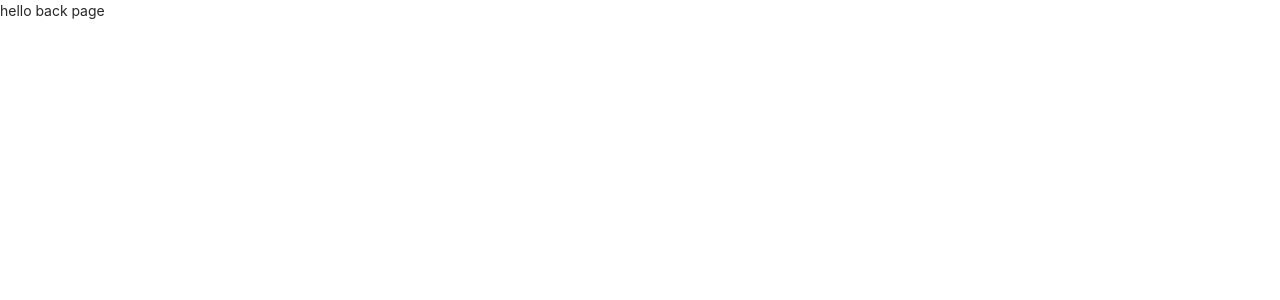
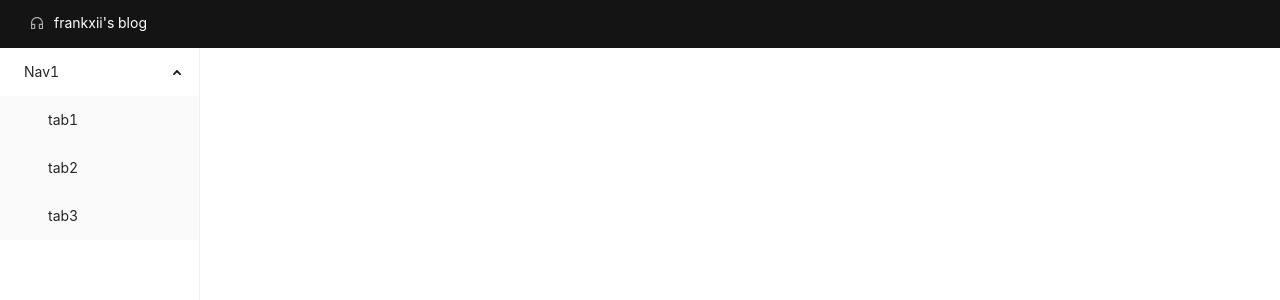
Before and after one commit to frankxii/blog-frontend, a React (Create React App) app: page /backend in a window 1280 px wide. Shown: the top 300 px of the page. Built offline with nearby package versions, Linux system fonts and the light colour scheme.

Commit message:
新增 后台导航和侧边栏

```diff
--- a/src/page/back/BackPage.tsx
+++ b/src/page/back/BackPage.tsx
@@ -1,4 +1,6 @@
 import React, {Component} from 'react'
+import Sidebar from "./Sidebar"
+import Navigator from "./Navigator"
 
 export default class BackPage extends Component<any, any> {
   componentDidMount() {
@@ -7,7 +9,10 @@ export default class BackPage extends Component<any, any> {
 
   render() {
     return (
-      <p>hello back page</p>
+      <div>
+        <Navigator/>
+        <Sidebar/>
+      </div>
     )
   }
 }
--- /dev/null
+++ b/src/page/back/Navigator.tsx
@@ -0,0 +1,21 @@
+import React, {Component} from "react"
+import {Menu, Row, Col} from "antd"
+import {CustomerServiceOutlined} from "@ant-design/icons"
+
+export default class Navigator extends Component<any, any> {
+  render() {
+    return (
+      <Menu mode="horizontal" theme="dark" style={{height: 48, backgroundColor: "#141414"}}>
+        <Row gutter={10}>
+          <Col>
+            <CustomerServiceOutlined style={{marginLeft: 30}}/>
+          </Col>
+          <Col>
+            <p style={{color: "white"}}>frankxii's blog</p>
+          </Col>
+        </Row>
+
+      </Menu>
+    )
+  }
+}
--- /dev/null
+++ b/src/page/back/Sidebar.tsx
@@ -0,0 +1,23 @@
+import React, {Component} from 'react'
+import {Menu} from "antd"
+
+const {SubMenu} = Menu
+
+export default class Sidebar extends Component<any, any> {
+  render() {
+    return (
+      <Menu
+        style={{width: 200, height: "100vh"}}
+        defaultOpenKeys={["sub1"]}
+        mode="inline"
+      >
+        <SubMenu key="sub1" title="Nav1">
+          <Menu.Item>tab1</Menu.Item>
+          <Menu.Item>tab2</Menu.Item>
+          <Menu.Item>tab3</Menu.Item>
+        </SubMenu>
+      </Menu>
+    )
+  }
+
+}
```
